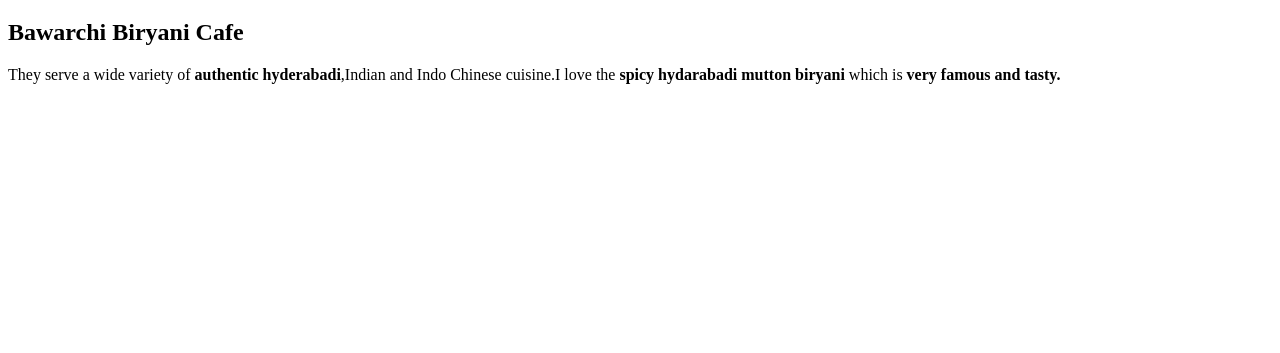
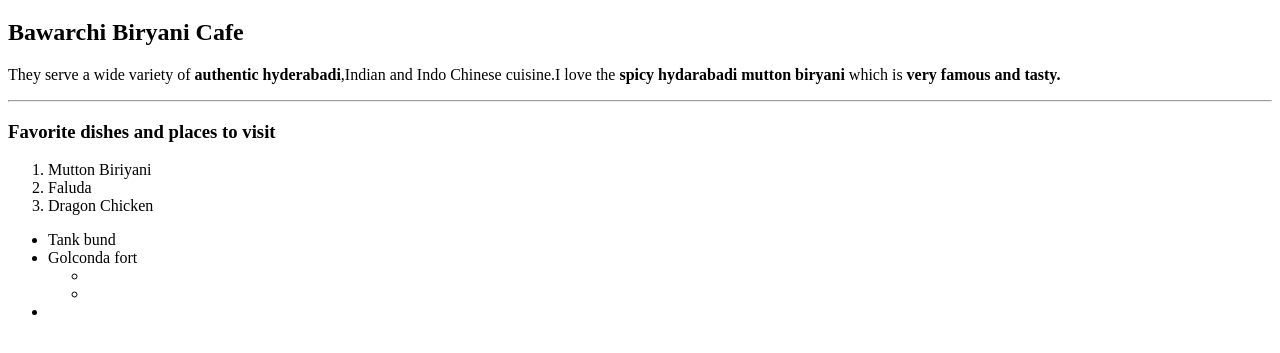
Before and after one commit to 44-563-Web-Apps-S24/44563-webapps-s24-assignment3-TirumalaArikatla, a plain HTML site: page index.html in a window 1280 px wide. Shown: the part 61-414 px from the top of the page. Drawn offline with Linux system fonts and the light colour scheme.

Commit message:
Update index.html

```diff
--- a/index.html
+++ b/index.html
@@ -9,6 +9,22 @@
     <h1>Tirumala Arikatla</h1>
     <h2>Bawarchi Biryani Cafe</h2>
     <p>They serve a wide variety of <b>authentic hyderabadi</b>,Indian and Indo Chinese cuisine.I love the <b>spicy hydarabadi mutton biryani</b> which is <b>very famous and tasty.</b></p>
+    <hr>
+    <h3>Favorite dishes and places to visit</h3>
+    <ol>
+        <li>Mutton Biriyani</li>
+        <li>Faluda</li>
+        <li>Dragon Chicken</li>
+    </ol>
+    <ul>
+        <li>Tank bund</li>
+        <li>Golconda fort</li>
+        <ul>
+            <li></li>
+            <li></li>
+        </ul>
+        <li></li>
+    </ul>
 
 </body>
 </html>
```
